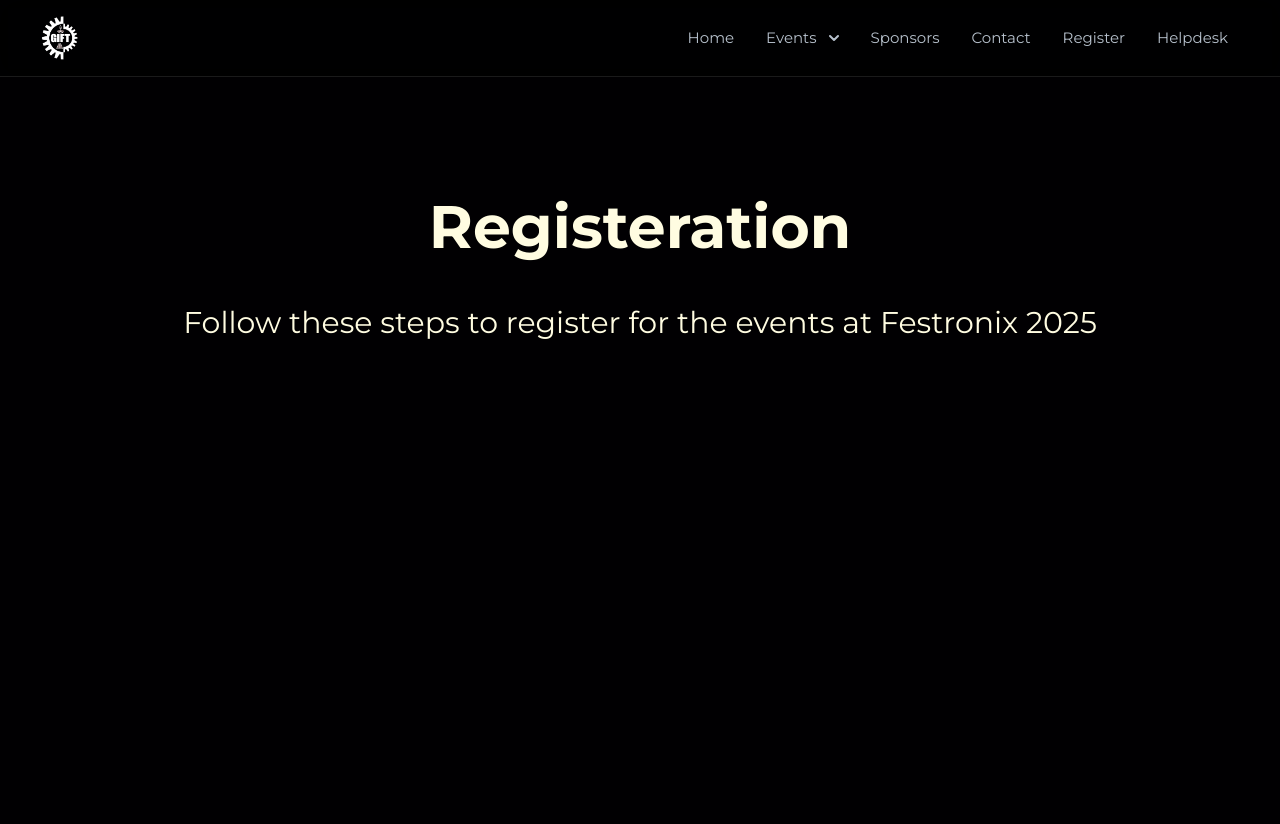
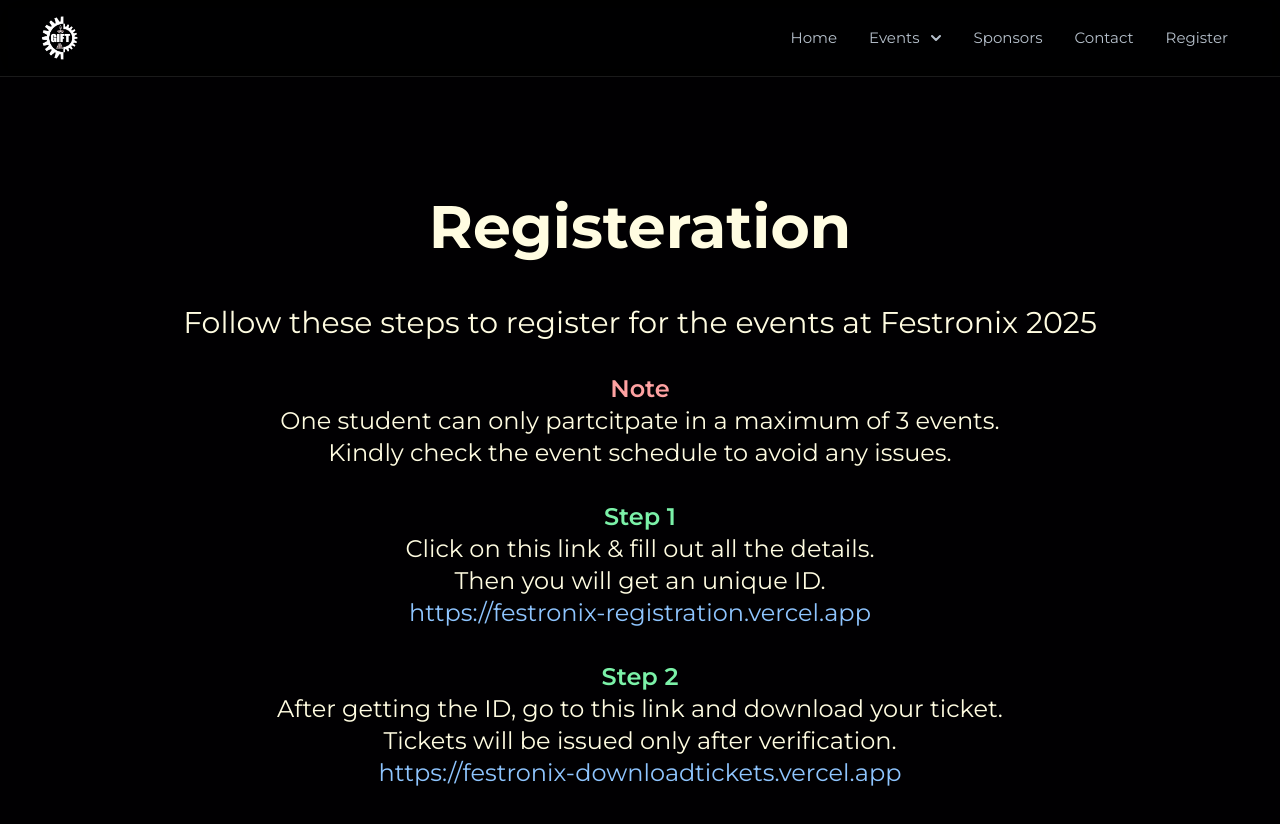
Before and after one commit to ankitku3101/festronix, a Next.js app: page /register in a window 1280 px wide. Shown: the top 824 px of the page. Built offline with nearby package versions, Linux system fonts and the light colour scheme.

Commit message:
Added register page

```diff
--- a/components/Header.tsx
+++ b/components/Header.tsx
@@ -47,9 +47,6 @@ const Header = () => {
             <li>
               <Link href={'/register'} className="block py-2 px-3 text-slate-300/90 rounded hover:text-slate-50">Register</Link>
             </li>
-            <li>
-              <Link href={'/#contact'} className="block py-2 px-3 text-slate-300/90 rounded hover:text-slate-50">Helpdesk</Link>
-            </li>
           </ul>
         </div>
       </div>
--- a/pages/Register.tsx
+++ b/pages/Register.tsx
@@ -1,3 +1,4 @@
+import Link from 'next/link'
 import React from 'react'
 
 function Register() {
@@ -7,8 +8,20 @@ function Register() {
             <h1 className='text-center mb-12 text-4xl md:text-5xl lg:text-6xl font-bold'>
                 Registeration
             </h1>
-            <p className='text-center m-4 text-xl md:text-2xl lg:text-3xl '>
+            <p className='text-center m-8 text-xl md:text-2xl lg:text-3xl '>
                 Follow these steps to register for the events at Festronix 2025
+            </p>
+            <p className='text-center m-8 text-lg md:text-xl lg:text-2xl '>
+                <span className='text-red-300 font-semibold'>Note</span><br/> One student can only partcitpate in a maximum of 3 events.<br/>
+                Kindly check the event schedule to avoid any issues.<br/>
+            </p>
+            <p className='text-center m-8 text-lg md:text-xl lg:text-2xl '>
+                <span className='text-green-300 font-semibold'>Step 1</span><br/> Click on this link & fill out all the details.<br/> Then you will get an unique ID. <br/>
+                <Link href={'https://festronix-registration.vercel.app'} className='text-blue-300'>https://festronix-registration.vercel.app</Link>
+            </p>
+            <p className='text-center m-8 text-lg md:text-xl lg:text-2xl '>
+                <span className='text-green-300 font-semibold'>Step 2</span><br/> After getting the ID, go to this link and download your ticket.<br/> Tickets will be issued only after verification. <br/>
+                <Link href={'https://festronix-downloadtickets.vercel.app'} className='text-blue-300'>https://festronix-downloadtickets.vercel.app</Link>
             </p>
         </div>
     </div>
```
